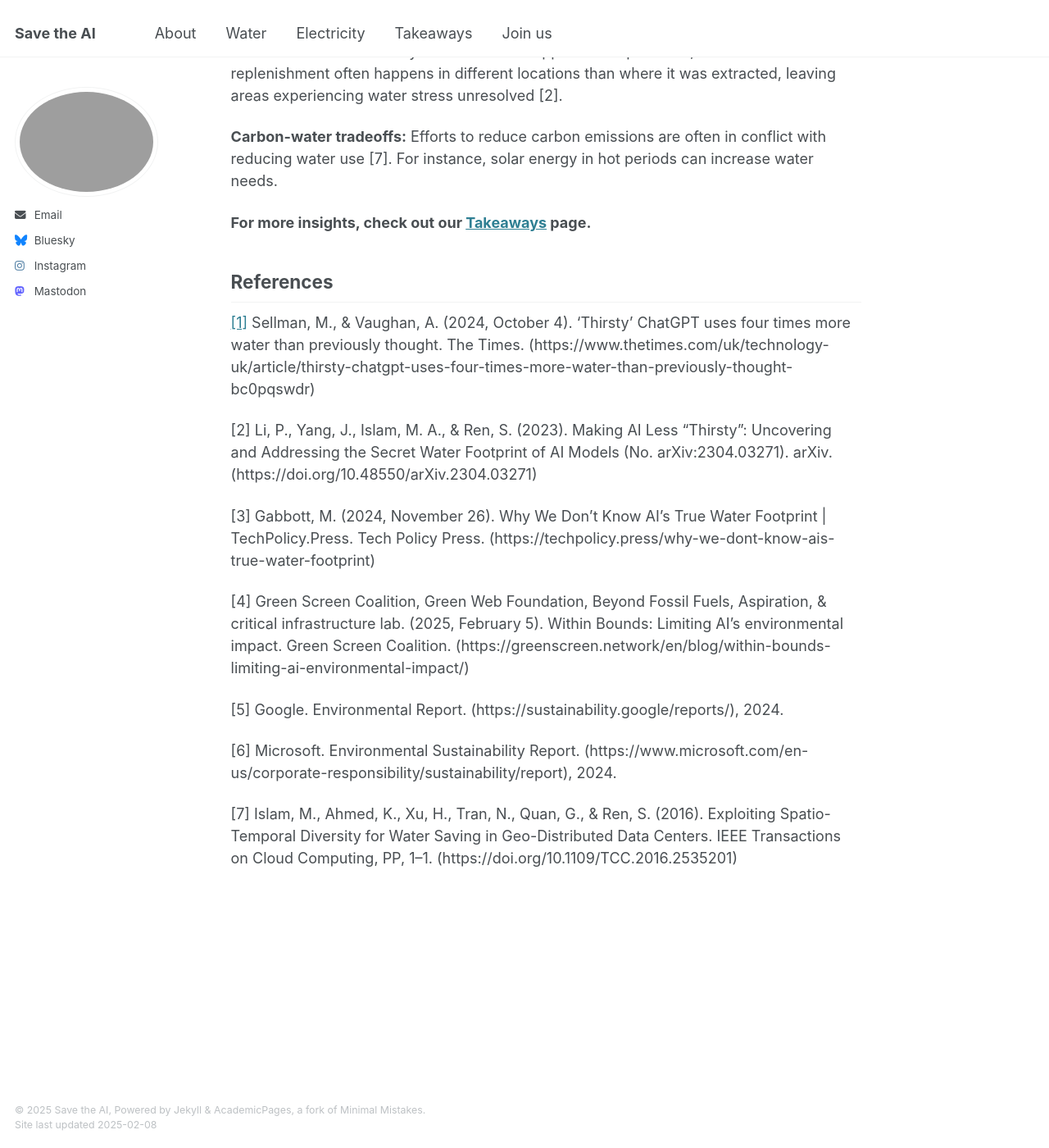
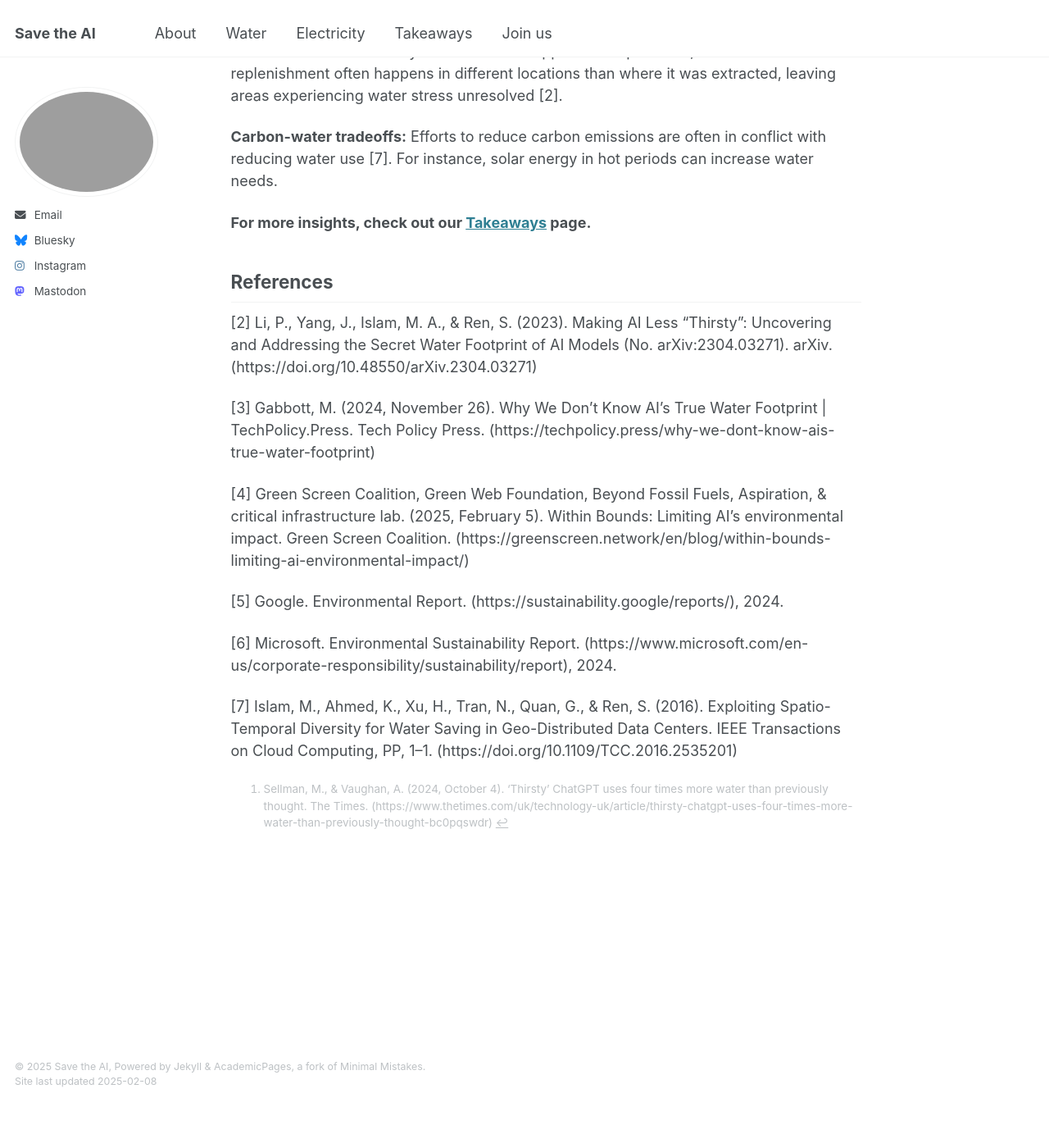
Before and after one commit to JustSustainabilityDesign/savetheAI, a Jekyll site: the page built from _pages/water.md, in a window 1280 px wide and 1400 px high, scrolled down 1797 px. Shown: the whole window at 82% size. Built offline with Jekyll 4.4.1, drawn with Linux system fonts in a browser that asks for light colours; after the commit the page ends 3144 px from its top, so only the background shows below that; some of the changed lines change nothing that is shown.

Commit message:
Update water.md

```diff
--- a/_pages/water.md
+++ b/_pages/water.md
@@ -4,7 +4,7 @@ title: "AI's Hidden Water Footprint"
 author_profile: true
 ---
 Every time you use an AI chatbot like ChatGPT, it consumes water. Using ChatGPT’s latest model, GPT-4:
-- Writing a **100-word email consumes about 500ml of water** (17 oz) [[1]]([1]).
+- Writing a **100-word email consumes about 500ml of water** (17 oz) [^1].
 - **10 to 50 queries consume about 2 litres** of water [2].
 
 Additionally, training a model like GPT-3 in Microsoft’s US data centres can consume 5.4 million litres of water [2]. Given that the latest model GPT-4 is larger and more advanced, it’s likely that its numbers are even higher.
@@ -44,7 +44,7 @@ Supply Chain Water for Manufacturing (Scope 3)
 **For more insights, check out our [Takeaways](https://savethe.ai/takeaways/) page.**
 
 ## References
-<a name="1">[1]</a> Sellman, M., & Vaughan, A. (2024, October 4). ‘Thirsty’ ChatGPT uses four times more water than previously thought. The Times. (https://www.thetimes.com/uk/technology-uk/article/thirsty-chatgpt-uses-four-times-more-water-than-previously-thought-bc0pqswdr)
+[^1]: Sellman, M., & Vaughan, A. (2024, October 4). ‘Thirsty’ ChatGPT uses four times more water than previously thought. The Times. (https://www.thetimes.com/uk/technology-uk/article/thirsty-chatgpt-uses-four-times-more-water-than-previously-thought-bc0pqswdr)
 
 [2] Li, P., Yang, J., Islam, M. A., & Ren, S. (2023). Making AI Less “Thirsty”: Uncovering and Addressing the Secret Water Footprint of AI Models (No. arXiv:2304.03271). arXiv. (https://doi.org/10.48550/arXiv.2304.03271)
 
```
